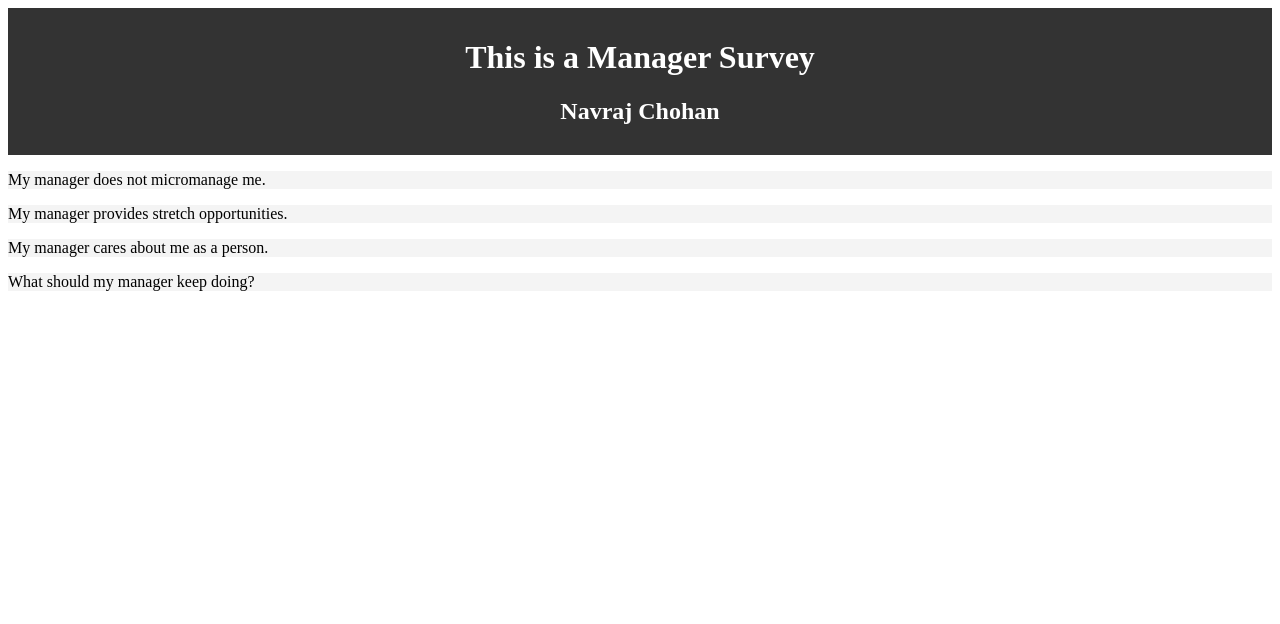
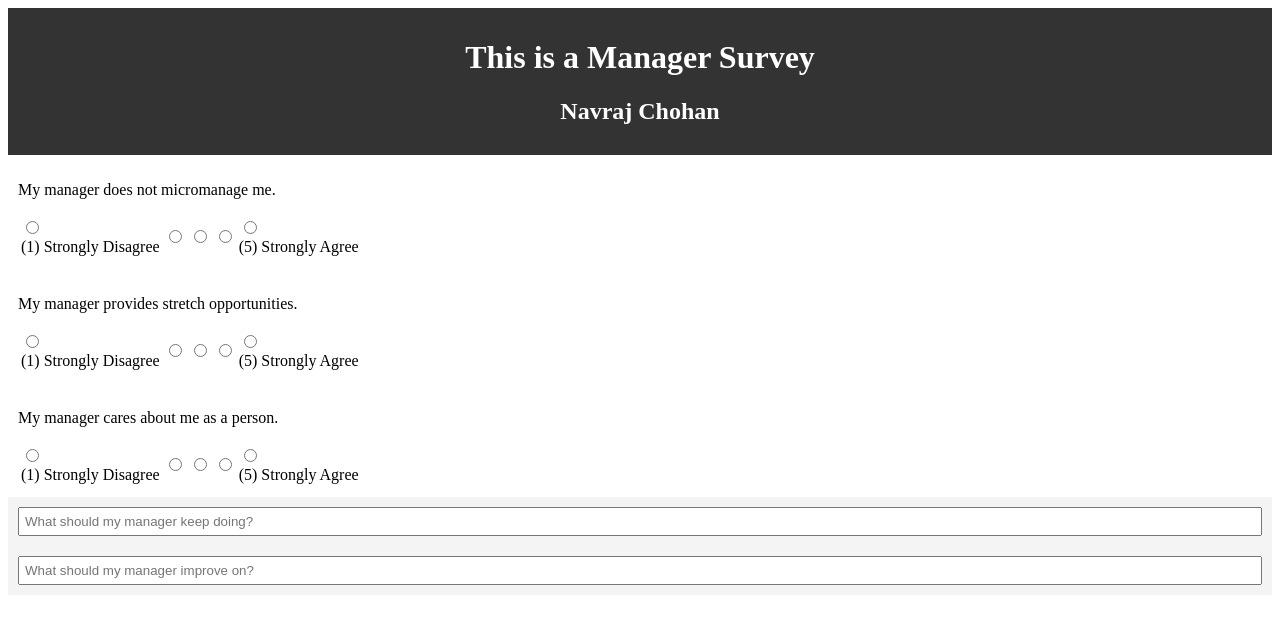
Before and after one commit to nlake44/frontend-surveys, a React (Create React App) app: page / in a window 1280 px wide. Shown: the top 624 px of the page. Built offline with nearby package versions, Linux system fonts and the light colour scheme.

Commit message:
Created radio buttons

```diff
--- a/src/App.js
+++ b/src/App.js
@@ -4,30 +4,52 @@ import Questions from './components/Questions';
 
 class App extends Component {
   state = {
+    // TODO: All questions will eventually come server side.
     questions: [
       {
         id: 1,
-        questionType: 'multiple',
-        text: "My manager does not micromanage me.",
-        answered: false
+        type: 'multiple',
+        text: 'My manager does not micromanage me.',
+        answered: false,
+        numberOfOptions: 5,
+        lowOptionText: 'Strongly Disagree',
+        highOptionText: 'Strongly Agree'
       },
       {
         id: 2,
-        questionType: 'multiple',
-        text: "My manager provides stretch opportunities.",
-        answered: false
+        type: 'multiple',
+        text: 'My manager provides stretch opportunities.',
+        answered: false,
+        numberOfOptions: 5,
+        lowOptionText: 'Strongly Disagree',
+        highOptionText: 'Strongly Agree'
       },
       {
         id: 3,
-        questionType: 'multiple',
-        text: "My manager cares about me as a person.",
-        answered: false
+        type: 'multiple',
+        text: 'My manager cares about me as a person.',
+        answered: false,
+        numberOfOptions: 5,
+        lowOptionText: 'Strongly Disagree',
+        highOptionText: 'Strongly Agree'
       },
       {
         id: 4,
-        questionType: 'freeForm',
+        type: 'freeForm',
         text: "What should my manager keep doing?",
-        answered: false
+        answered: false,
+        numberOfOptions: 0,
+        lowOptionText: '',
+        highOptionText: '',
+      },
+      {
+        id: 5,
+        type: 'freeForm',
+        text: "What should my manager improve on?",
+        answered: false,
+        numberOfOptions: 0,
+        lowOptionText: '',
+        highOptionText: '',
       }
     ]
   }
@@ -38,7 +60,6 @@ class App extends Component {
   }
 
   render() {
-    console.log(this.state.questions);
     return(
       <div className="App">
         <Header userName={this.headerInfo.userName} surveyType={this.headerInfo.surveyType}/>
--- a/src/components/QuestionItem.js
+++ b/src/components/QuestionItem.js
@@ -1,19 +1,59 @@
 import React, { Component } from 'react'
 import PropTypes from 'prop-types';
+
+import RadioOptions from './RadioOptions'
 
 export class QuestionItem extends Component {
   getStyle = () => {
     return itemStyle
   }
+
+  getMultipleChoiceStyle = () => {
+    return multipleChoiceStyle
+  }
+
+  getFreeFormStyle = () => {
+    return freeFormStyle
+  }
+
+  getInputStyle = () => {
+    return inputStyle
+  }
+
+  onChange = (e) => this.setState({ [e.target.name]:
+    e.target.value });
+
   // Render something different depending on the type of question:
   // freeForm or multiple.
-
   render() {
-    return (
-      <div style={this.getStyle()}>
-        <p>{ this.props.question.text }</p>
-      </div>
-    )
+    if (this.props.question.type === 'multiple'){
+      return (
+        <div onChange={this.onChange} style={this.getMultipleChoiceStyle()}>
+          <p>{ this.props.question.text }</p>
+          <RadioOptions key={this.props.question.id} question={this.props.question} />
+        </div>
+      )
+    }
+    else if (this.props.question.type === 'freeForm'){
+      return (
+       <form style={this.getFreeFormStyle()}>
+          <input
+            type="text"
+            style={this.getInputStyle()}
+            name={this.props.question.id}
+            placeholder={this.props.question.text}
+            onChange={this.onChange}
+          />
+        </form>
+      )
+    }
+    else {
+      return (
+        <div stype={this.getStyle()}>
+          <p>{ this.props.question.type } question type is unknown</p>
+        </div>
+      )
+    }
   }
 }
 
@@ -25,4 +65,20 @@ const itemStyle = {
   backgroundColor: '#f4f4f4'
 }
 
+const freeFormStyle = {
+  backgroundColor: '#f4f4f4',
+  display: 'flex',
+  padding: '10px'
+}
+
+const inputStyle = {
+  flex: '10',
+  padding: '5px'
+}
+
+const multipleChoiceStyle = {
+  flex: '10',
+  padding: '10px'
+}
+
 export default QuestionItem
--- /dev/null
+++ b/src/components/RadioItem.js
@@ -0,0 +1,38 @@
+import React, { Component } from 'react'
+import PropTypes from 'prop-types';
+
+export class RadioItem extends Component {
+  getStyle = () => {
+    return itemStyle
+  }
+
+  onChange = (e) => this.setState({ [e.target.name]:
+    e.target.value });
+
+  getLabel = () => {
+    if (this.props.text === "") {
+      return
+    }
+    return <label htmlFor="{props.value}">{this.props.text}</label>
+  }
+
+  render() {
+    return (
+      <div>
+      <div><input type="radio" onChange={this.onChange} style={this.getStyle()} /></div>
+      <div>{this.getLabel()}</div>
+      </div>
+    )
+  }
+}
+
+RadioItem.propTypes = {
+  question: PropTypes.object.isRequired,
+  text: PropTypes.string
+}
+
+const itemStyle = {
+  backgroundColor: '#f4f4f4'
+}
+
+export default RadioItem
--- /dev/null
+++ b/src/components/RadioOptions.js
@@ -0,0 +1,56 @@
+import React, { Component } from 'react'
+import PropTypes from 'prop-types';
+
+import RadioItem from './RadioItem'
+
+export class RadioOptions extends Component {
+  getStyle = () => {
+    return itemStyle
+  }
+
+  onChange = (e) => this.setState({ [e.target.name]:
+    e.target.value });
+
+  getOptionLabel = (i) => {
+    if (i===0) {
+      return "(" + (i + 1).toString() + ") " + this.props.question.lowOptionText
+    }
+    if (i===(this.props.question.numberOfOptions - 1)) {
+      return "(" + (i + 1).toString() + ") " + this.props.question.highOptionText
+    }
+    return ''
+  }
+
+  createOptions = () => {
+    let text = ''
+    let radioItems = []
+    for (let i=0; i<this.props.question.numberOfOptions; i++) {
+      text = this.getOptionLabel(i)
+      let key = "radioItem-" + i.toString() + "-" + this.props.question.id.toString()
+      radioItems.push(<td><RadioItem key={key} question={this.props.question} onChange={this.onChange} value={i} text={text} /></td>)
+    }
+    return radioItems
+  }
+
+  render() {
+    return (
+      <table>
+        <tbody>
+          <tr>
+           {this.createOptions()}
+          </tr>
+        </tbody>
+      </table>
+    )
+  }
+}
+
+RadioOptions.propTypes = {
+  question: PropTypes.object.isRequired
+}
+
+const itemStyle = {
+  backgroundColor: '#f4f4f4'
+}
+
+export default RadioOptions
```
